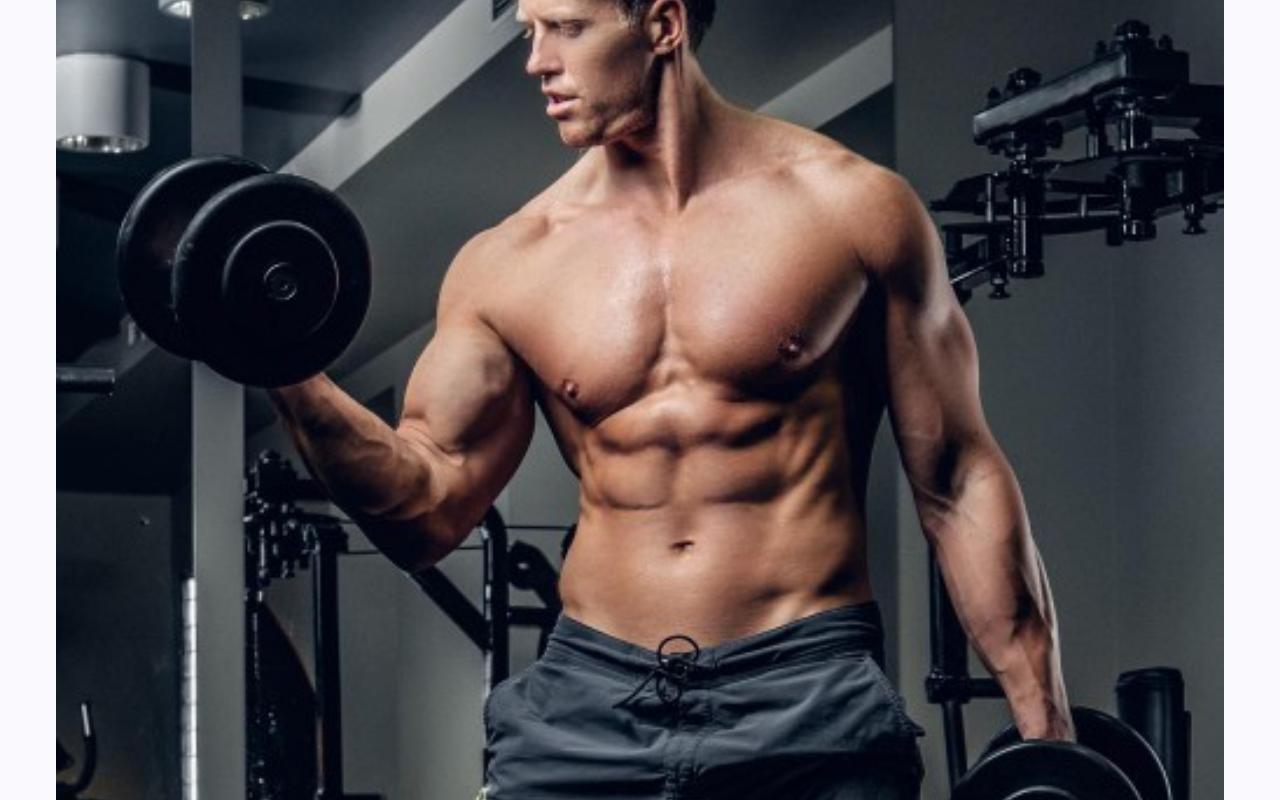
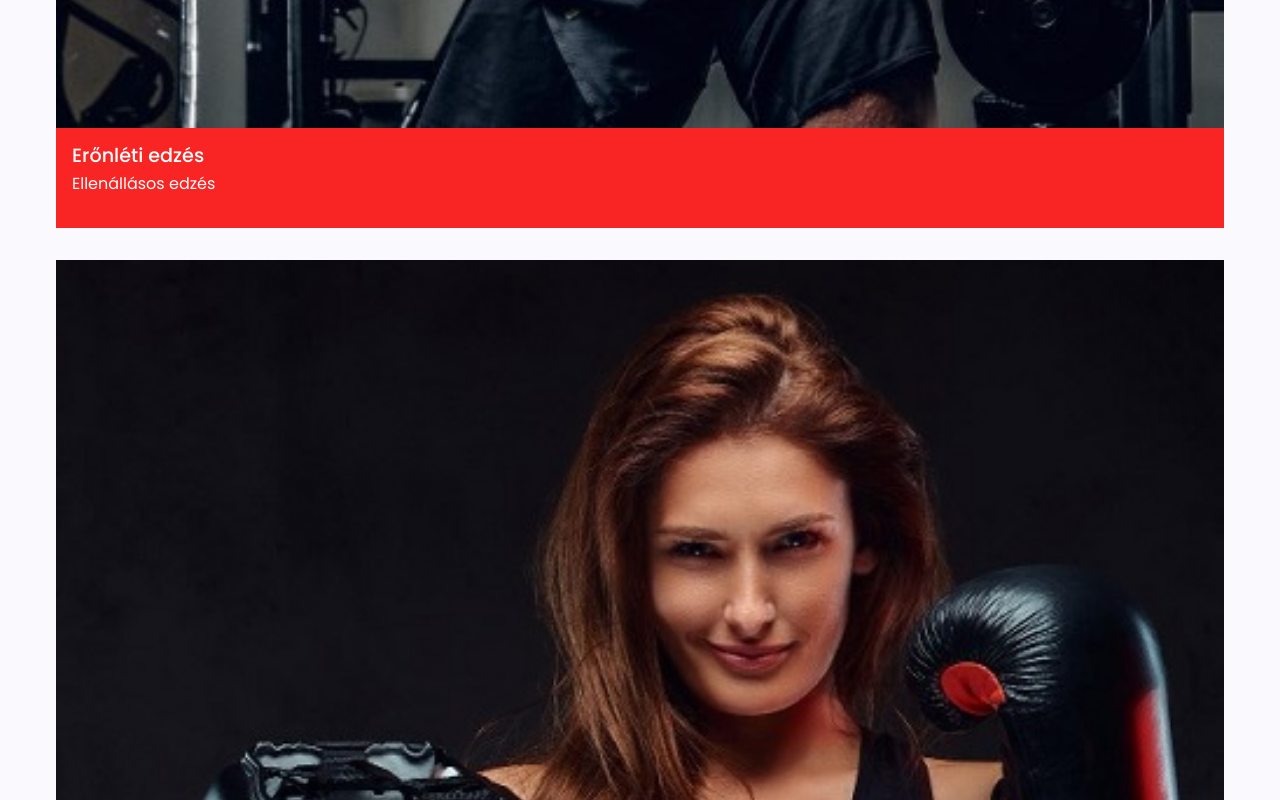
Before and after one commit to vxnczee/MPOWER_GYM, a plain HTML site: page index.html in a window 1280 px wide. Shown: the part 3640-4440 px from the top of the page. Drawn offline with nearby package versions, Linux system fonts and the light colour scheme.

Commit message:
óráink rész css

```diff
--- a/styles.css
+++ b/styles.css
@@ -232,3 +232,49 @@ nav {
 .about__card p {
   color: var(--text-light);
 }
+
+.class__grid {
+  margin-top: 4rem;
+  display: grid;
+  gap: 2rem;
+}
+
+.class__card {
+  position: relative;
+  isolation: isolate;
+  display: flex;
+  flex-direction: column;
+  cursor: pointer;
+  transition: 0.3s;
+}
+
+.class__card .class__bg {
+  position: absolute;
+  max-width: 175px;
+  top: -3rem;
+  right: -1rem;
+  z-index: -1;
+  opacity: 0;
+  transition: 0.3s;
+}
+
+.class__card:hover .class__bg {
+  opacity: 0.5;
+}
+
+.class__card:hover {
+  transform: translateY(-10px);
+}
+
+.class__content {
+  flex: 1;
+  padding: 1rem;
+  background-color: var(--primary-color);
+  color: var(--white);
+}
+
+.class__content h4 {
+  margin-bottom: 5px;
+  font-size: 1.2rem;
+  font-weight: 500;
+}
```
